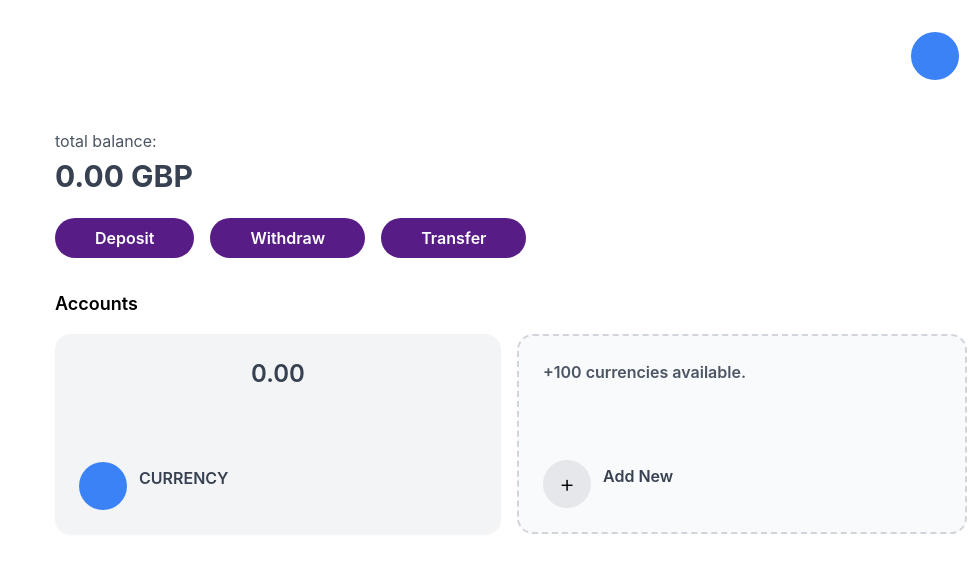
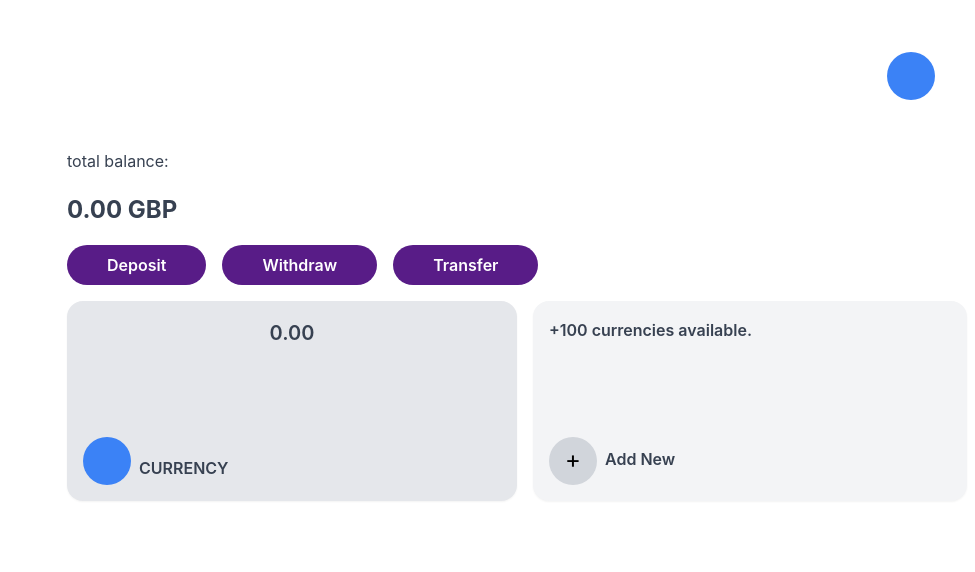
Before and after one commit to andrewisoko/splitter-frontend, a React (Create React App) app: page / in a window 1280 px wide. Shown: the top 572 px of the page, without its empty margins (305-1280 px from the left). Built offline with nearby package versions, Linux system fonts and the light colour scheme.

Commit message:
Improving rendering of webpage.

```diff
--- a/src/components/assets/pages/HomePage.tsx
+++ b/src/components/assets/pages/HomePage.tsx
@@ -1,8 +1,7 @@
+
 const HomePage = () => {
-  return (
-    <div className="min-h-screen flex flex-col md:grid md:grid-cols-[25%_75%] gap-4">
-      {/* Mobile Navigation - Fixed bottom */}
-      <nav className="md:hidden fixed bottom-2 left-0 right-0 bg-white border-t flex justify-between px-6 pt-8 pb-2 z-50">
+  return <div className="min-h-screen flex flex-col md:grid md:grid-cols-[25%_75%] gap-4" >
+    <nav className="fixed bottom-2 left-0 right-0 bg-white border-t flex justify-between px-6 pt-8 pb-2 md:hidden">
       <div className="mx-auto flex justify-between gap-6">
         <button>Home</button>
         <button>Cards</button>
@@ -11,65 +10,55 @@ const HomePage = () => {
       </div>
     </nav>
 
-      {/* Main Content */}
     <main className="flex-1 md:col-start-2 p-4 md:p-6 pb-20 md:pb-6">
-        {/* Username avatar - Responsive positioning */}
-        <div className="flex justify-end mb-6 md:mb-10">
-          <a className="h-12 w-12 md:h-16 md:w-16 rounded-full flex items-center justify-center hover:bg-gray-100">
-            <div className="bg-blue-500 h-8 w-8 md:h-12 md:w-12 rounded-full"></div>
+      <div>
+        {/* * Username avatar*/}
+        <a className="mt-5 h-16 w-28 ml-auto rounded-full flex justify-between items-center px-8 hover:bg-gray-100">
+            <div className="bg-blue-500 h-12 w-12 rounded-full justify-end"></div>
+            {/* <span className="text-black-700 font-semibold">Username</span> */}
         </a>
-        </div>
+        <div className="mt-10 ml-3">
+        <p>total balance:</p>
+        <p className="font-bold text-[24px]">0.00 GBP</p>
 
-        {/* Balance Section */}
-        <div className="mb-8">
-          <p className="text-gray-600 mb-1">total balance:</p>
-          <p className="font-bold text-2xl md:text-3xl">0.00 GBP</p>
-
-          {/* Transaction Buttons - Stack on mobile, row on larger */}
-          <div className="mt-6 flex flex-col sm:flex-row gap-3 sm:gap-4">
-            <button className="btn-primary w-full sm:w-auto">
+        {/*transactions money  */}
+            <div className="mt-4 flex flex-row gap-4">
+              <button className="btn-primary w-full md:w-auto">
                 Deposit
               </button>
-            <button className="btn-primary w-full sm:w-auto">
+              <button className="btn-primary w-full md:w-auto">
                 Withdraw
               </button>
-            <button className="btn-primary w-full sm:w-auto">
+              <button className="btn-primary w-full md:w-auto">
                 Transfer
               </button>
           </div>
+
+          {/*accounts*/}
+          <div className="mt-4 flex flex-row gap-4">
+            <div className="h-[200px] w-1/2 bg-gray-200 rounded-2xl shadow-sm flex flex-col flex-shrink-0 justify-between px-4 py-4">
+                <p className="font-semibold text-[20px] self-center">0.00</p>
+                <div className="flex items-end">
+                  <div className="h-12 w-12 rounded-full bg-blue-500"></div>
+                  <p className="ml-2 mb-1 font-semibold">CURRENCY</p>
                 </div>
-
-        {/* Accounts Section */}
-        <div>
-          <h2 className="text-lg font-semibold mb-4">Accounts</h2>
-
-          <div className="flex flex-col sm:flex-row gap-4">
-            {/* Currency Account Card */}
-            <div className="flex-1 min-w-0 bg-gray-100 rounded-2xl shadow-sm p-4 md:p-6 flex flex-col justify-between h-[180px] md:h-[200px]">
-              <p className="font-semibold text-xl md:text-2xl text-center">0.00</p>
+              </div>
+            <div className="h-[200px] w-1/2 bg-gray-100 rounded-2xl shadow-sm flex flex-col justify-between px-4 py-4">
+                <p className=" text-[15 px] font-semibold self-start">+100 currencies available.</p>
                 <div className="flex items-center">
-                <div className="h-10 w-10 md:h-12 md:w-12 rounded-full bg-blue-500"></div>
-                <p className="ml-3 font-semibold">CURRENCY</p>
+                  <button className="h-12 w-12 rounded-full bg-gray-300">
+                      <span className="text-2xl leading-none">+</span>
+                  </button>
+                  <p className="ml-2 mb-1 font-semibold">Add New</p>
                 </div>
               </div>
 
-            {/* Add New Account Card */}
-            <div className="flex-1 min-w-0 bg-gray-50 border-2 border-dashed border-gray-300 rounded-2xl p-4 md:p-6 flex flex-col justify-between h-[180px] md:h-[200px]">
-              <p className="text-sm md:text-base font-semibold text-gray-600">
-                +100 currencies available.
-              </p>
-              <div className="flex items-center">
-                <button className="h-10 w-10 md:h-12 md:w-12 rounded-full bg-gray-200 flex items-center justify-center hover:bg-gray-300 transition">
-                  <span className="text-xl md:text-2xl font-light">+</span>
-                </button>
-                <p className="ml-3 font-semibold">Add New</p>
           </div>
-            </div>
+
         </div>
       </div>
     </main>
   </div>
-  );
 };
 
 export default HomePage;
```
Lines whose indentation alone changed are shown as unchanged.
